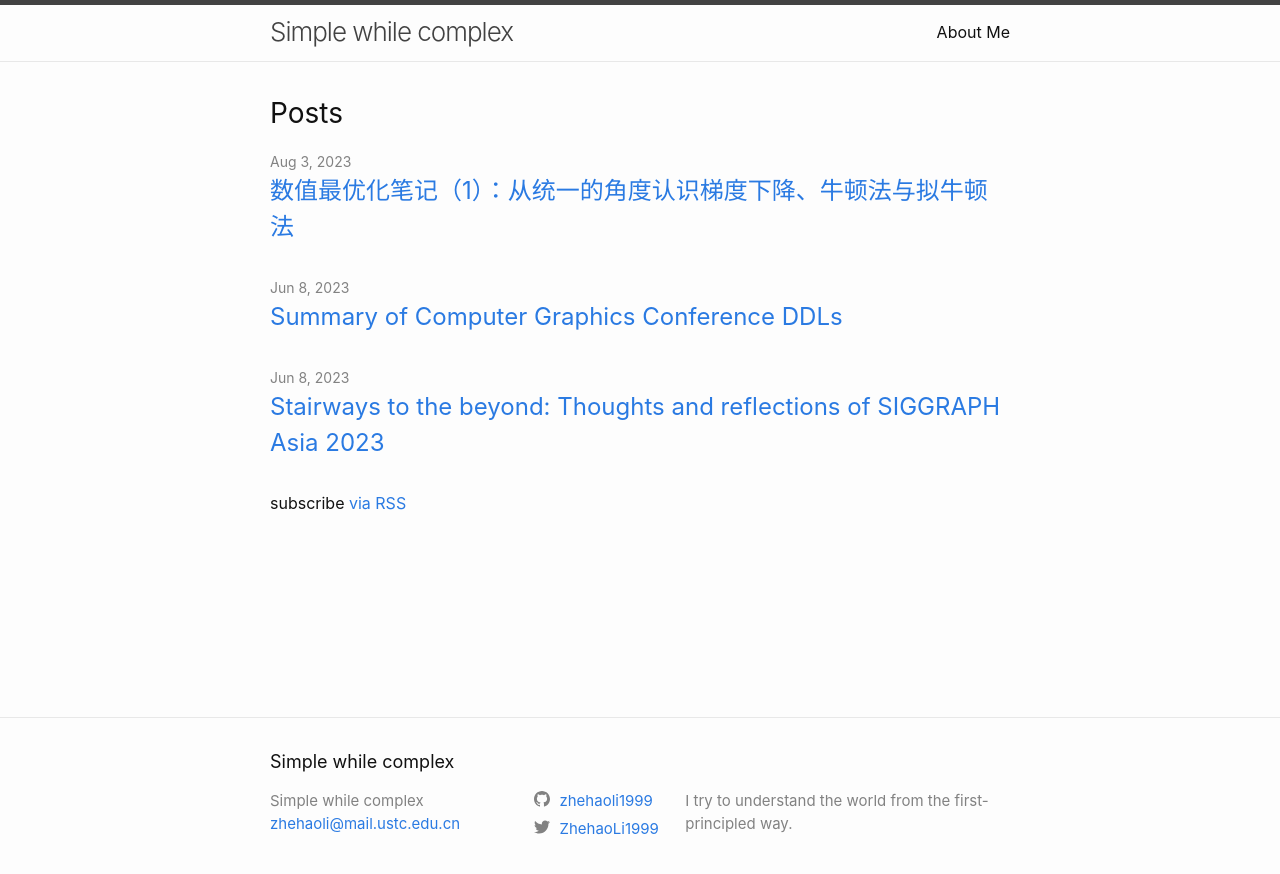
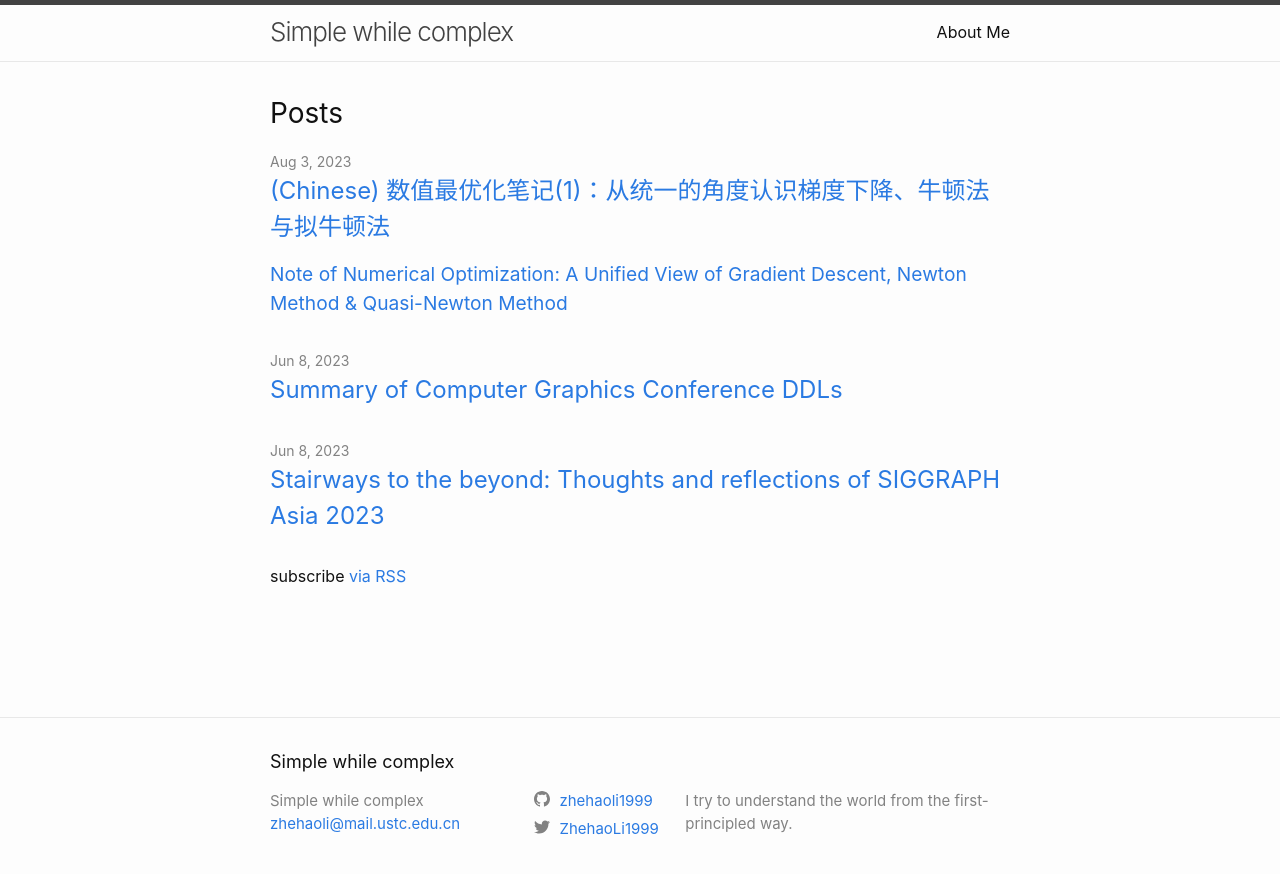
Before and after one commit to zhehaoli1999/zhehaoli1999.github.io, a Jekyll site: the page built from index.markdown, in a window 1280 px wide. Shown: the top 874 px of the page. Built offline with Jekyll 4.4.1, drawn with Linux system fonts in a browser that asks for light colours.

Commit message:
format fix

```diff
--- a/_layouts/home.html
+++ b/_layouts/home.html
@@ -21,6 +21,14 @@ layout: default
             {{ post.title | escape }}
           </a>
         </h3>
+        {%- if post.subtitle -%}
+          <h4>
+            <a class="post-sublink" href="{{ post.url | relative_url }}">
+              {{ post.subtitle | escape }}
+            </a>
+          </h4>
+        {%- endif -%}
+
         {%- if site.show_excerpts -%}
           {{ post.excerpt }}
         {%- endif -%}
--- a/_posts/2023-08-03-quasi-newton-method.md
+++ b/_posts/2023-08-03-quasi-newton-method.md
@@ -1,6 +1,6 @@
 ---
 layout: post
-title:  "数值最优化笔记（1）：从统一的角度认识梯度下降、牛顿法与拟牛顿法"
+title:  "(Chinese) 数值最优化笔记(1)：从统一的角度认识梯度下降、牛顿法与拟牛顿法"
 subtitle: "Note of Numerical Optimization: A Unified View of Gradient Descent, Newton Method & Quasi-Newton Method"
 tag: "math"
 ---
--- a/_sass/minima/_layout.scss
+++ b/_sass/minima/_layout.scss
@@ -207,6 +207,11 @@
   @include relative-font-size(1.5);
 }
 
+.post-sublink {
+  display: block;
+  @include relative-font-size(1.2);
+}
+
 
 
 /**
```
